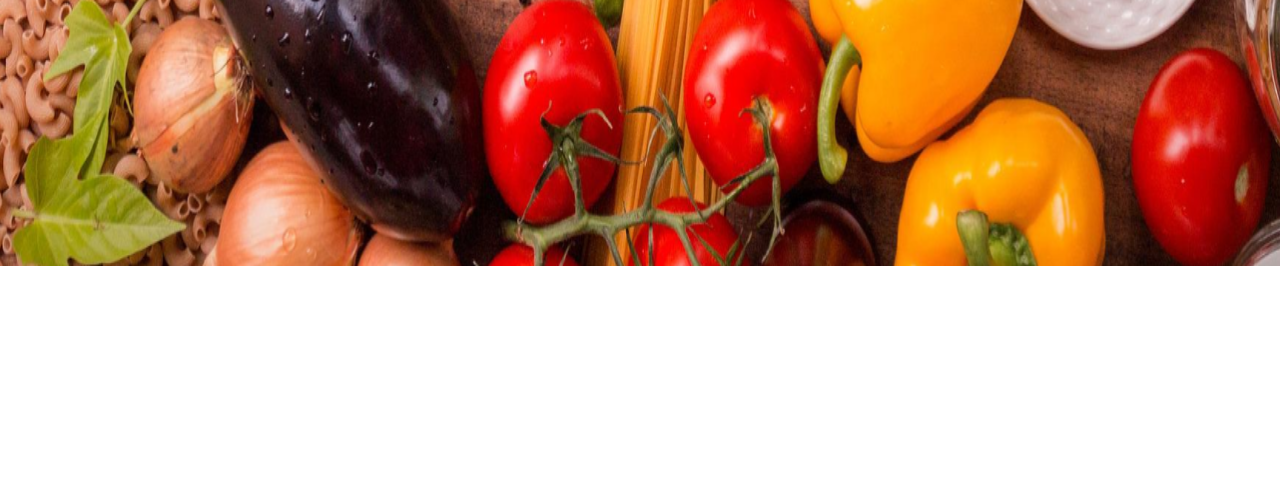
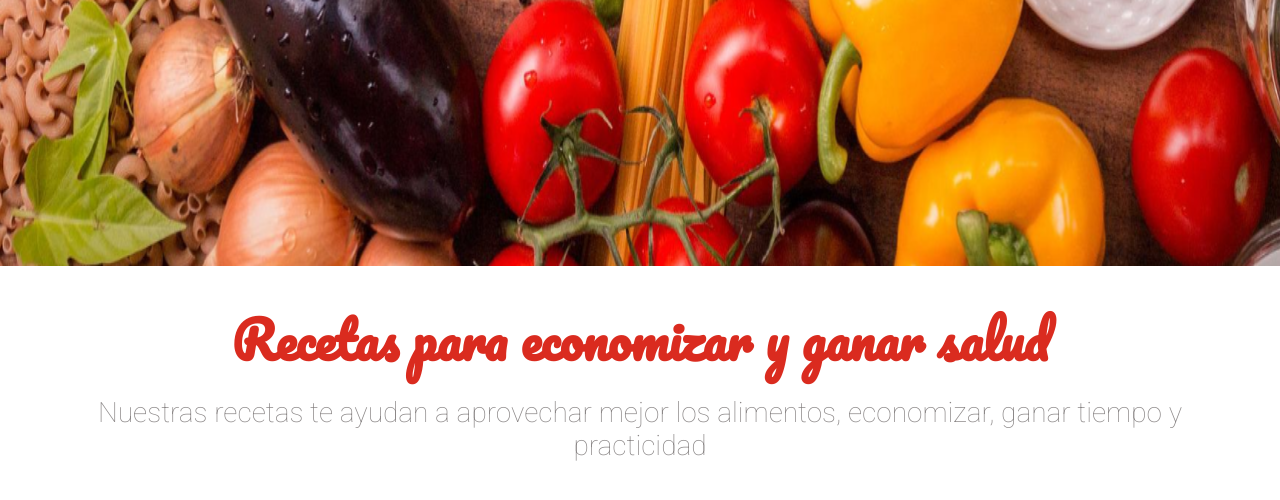
Before and after one commit to doguedogue/frutoyfruta, a plain HTML site: page index.html in a window 1280 px wide. Shown: the part 534-1034 px from the top of the page. Before the commit the page ends 805 px from the top, so only its background shows below. Drawn offline with Linux system fonts and the light colour scheme.

Commit message:
add section sobre

```diff
--- /dev/null
+++ b/assets/css/sobre/sobre-descripcion.css
@@ -0,0 +1,5 @@
+.sobre__descripcion{
+    color: #8C8888;
+    font-size: 1.75rem;
+    font-weight: 100;
+}
--- /dev/null
+++ b/assets/css/sobre/sobre-titulo.css
@@ -0,0 +1,5 @@
+.sobre__titulo{
+    color: #DA2B1F;
+    font-family: Pacifico, cursive;
+    font-size: 3.1875rem;
+}
--- /dev/null
+++ b/assets/css/sobre/sobre.css
@@ -0,0 +1,4 @@
+.sobre{
+    padding: 2.5rem;
+    text-align: center;
+}
--- a/index.html
+++ b/index.html
@@ -17,6 +17,10 @@
     <link rel="stylesheet" href="/assets/css/banner/banner.css">
     <link rel="stylesheet" href="/assets/css/banner/banner-imagen.css">
     <link rel="stylesheet" href="/assets/css/banner/banner-titulo.css">
+
+    <link rel="stylesheet" href="/assets/css/sobre/sobre.css">
+    <link rel="stylesheet" href="/assets/css/sobre/sobre-titulo.css">
+    <link rel="stylesheet" href="/assets/css/sobre/sobre-descripcion.css">
 </head>
 <body>
     <header class="cabecera">
@@ -41,5 +45,10 @@
         <h2 class="banner__titulo">Reaproveche mejor los alimentos</h2>
     </section>
 
+    <section class="sobre">
+        <h2 class="sobre__titulo">Recetas para economizar y ganar salud</h2>
+        <p class="sobre__descripcion">Nuestras recetas te ayudan a aprovechar mejor los alimentos, economizar, ganar tiempo y practicidad</p>
+    </section>
+
 </body>
 </html>
```
